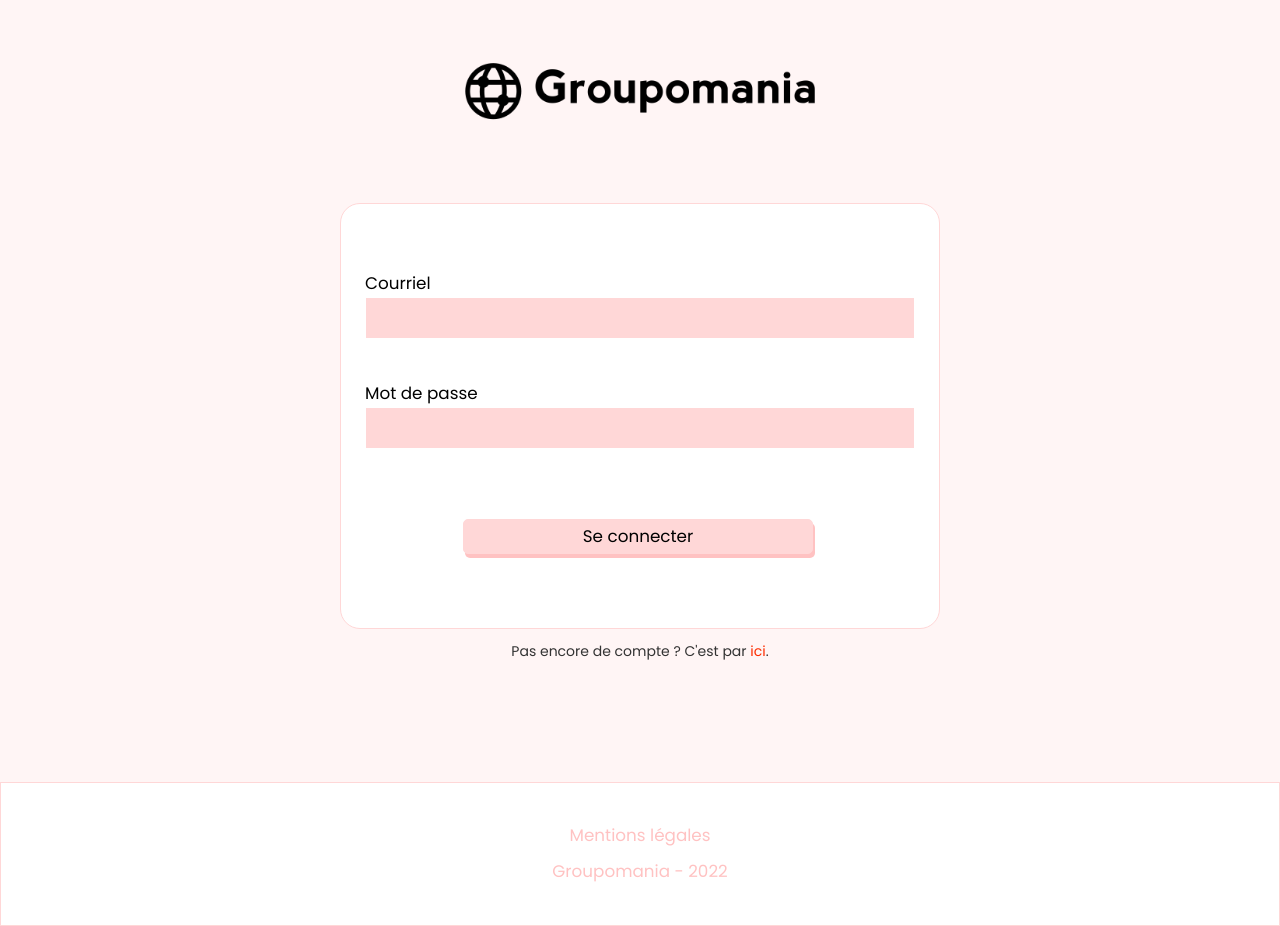
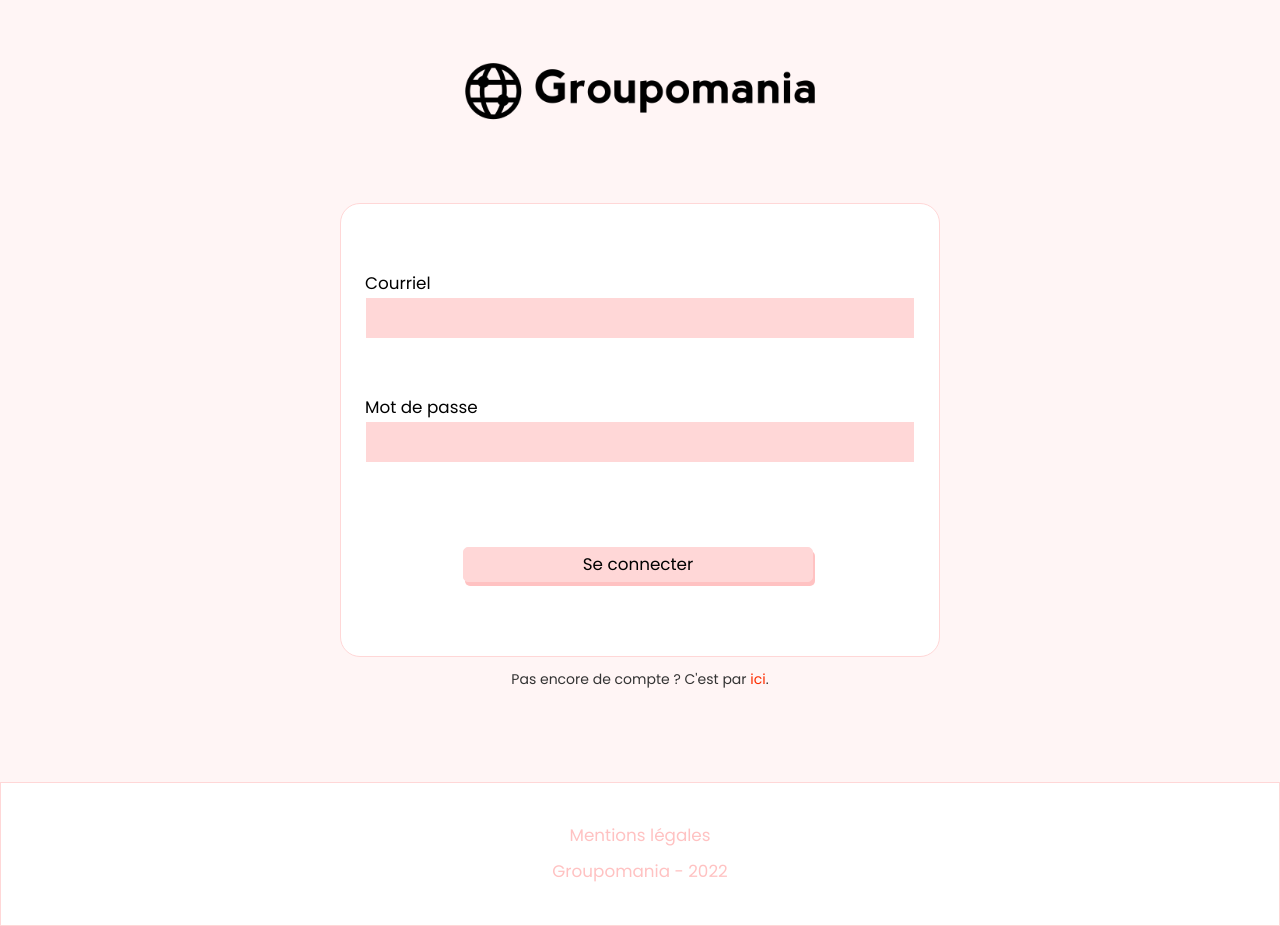
Before and after one commit to Ad-Hel/p7_groupomania, a React (Create React App) app in the folder front/: page /signin in a window 1280 px wide. Built offline with nearby package versions, Linux system fonts and the light colour scheme.

Commit message:
Fix input.scss Add height to input__error to avoid height change

```diff
--- a/front/src/scss/component/input.scss
+++ b/front/src/scss/component/input.scss
@@ -17,6 +17,9 @@
         display: flex;
         flex-direction: column;
         gap: $space-xs;
+    }
+    &__error{
+        height: 1rem;
     }
     &--file{
         height: min(80vw, 550px);
```
